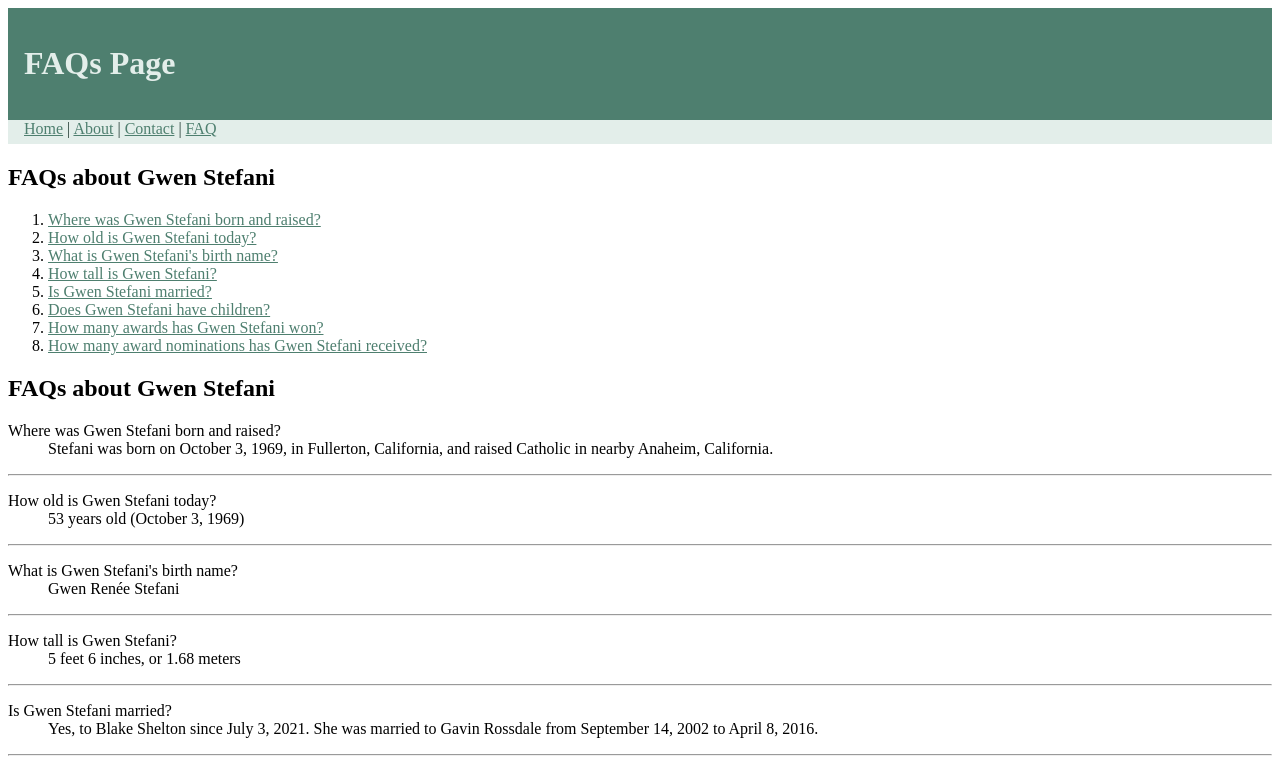
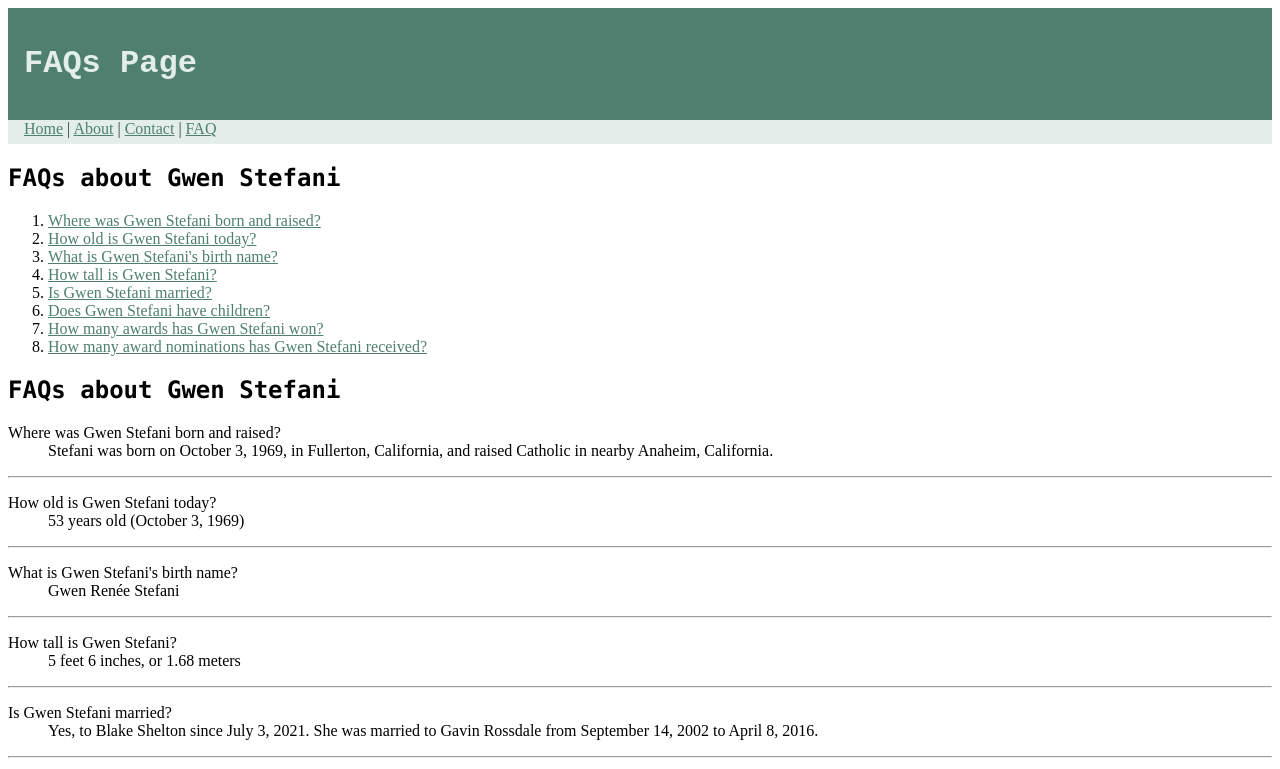
Before and after one commit to sfrench01/assignment2, a plain HTML site: page faq.html in a window 1280 px wide. Shown: the top 769 px of the page. Drawn offline with Linux system fonts and the light colour scheme.

Commit message:
faq header

```diff
--- a/faq.html
+++ b/faq.html
@@ -12,14 +12,14 @@
 
 <body>
     <header>
-        <h1>FAQs Page</h1>
+        <h1 class="p1">FAQs Page</h1>
     </header>
     <nav>
         <a href="index.html">Home</a> | <a href="about.html">About</a> | <a href="contact.html">Contact</a> | <a href="faq.html">FAQ</a>
     </nav>
     <main>
         <article>
-            <h2>FAQs about Gwen Stefani</h2>
+            <h2 class="p3">FAQs about Gwen Stefani</h2>
             <ol>
                 <li>
                     <a href="#1">Where was Gwen Stefani born and raised?</a>
@@ -49,7 +49,7 @@
 
         </article>
         <article>
-            <h2>FAQs about Gwen Stefani</h2>
+            <h2 class="p3">FAQs about Gwen Stefani</h2>
             <dl>
                 <dt id="1">
                     Where was Gwen Stefani born and raised?
```
